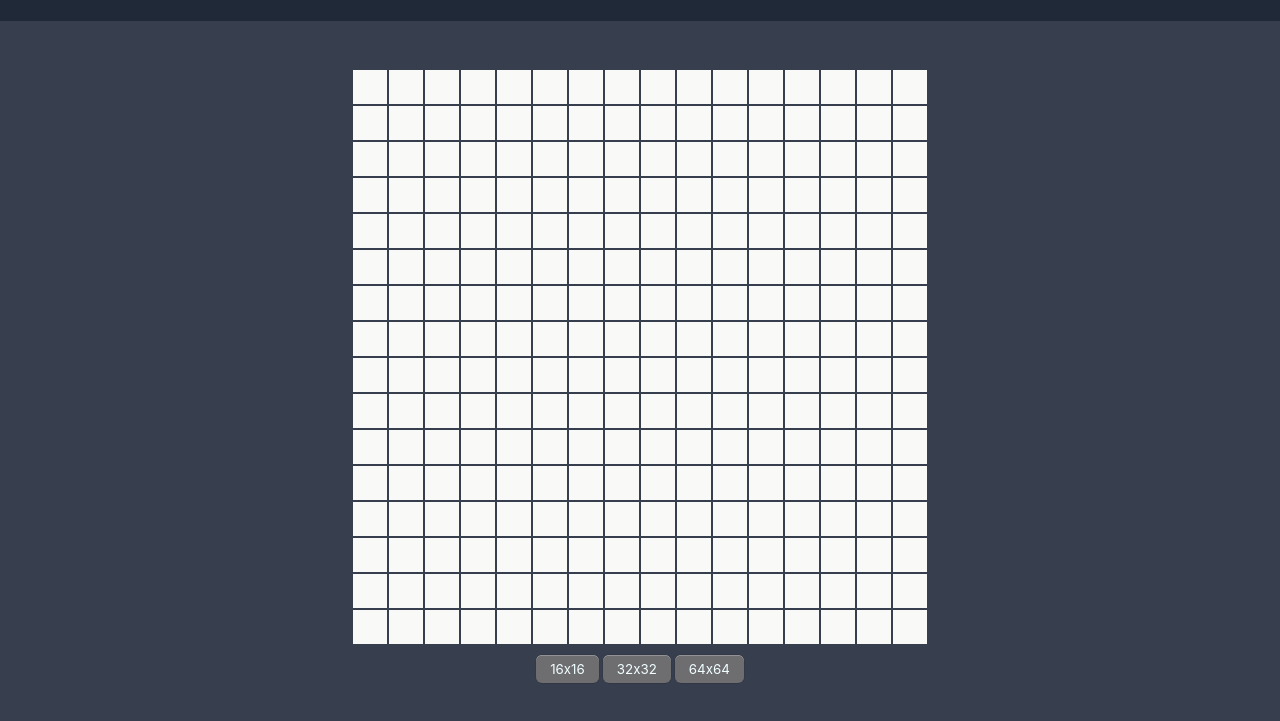
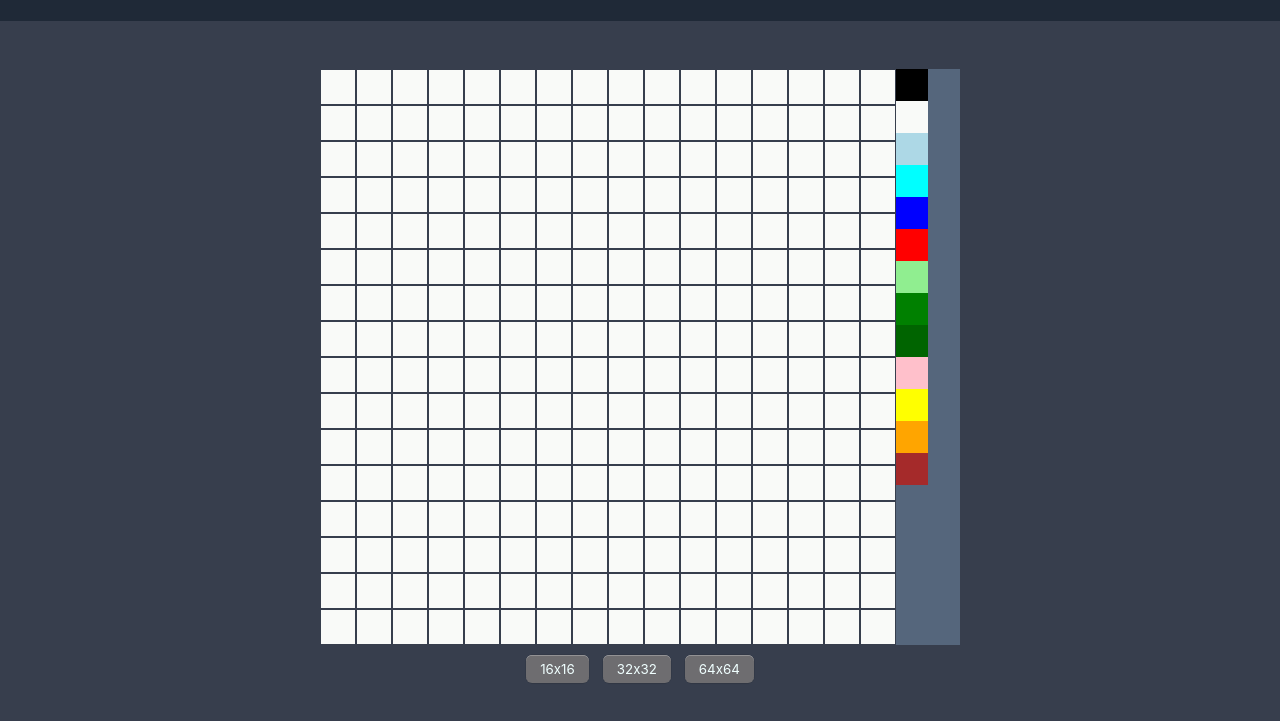
Before and after one commit to HusH3535/etch-a-sketch, a plain HTML site: page index.html in a window 1280 px wide. Shown: the part 69-790 px from the top of the page. Drawn offline with Linux system fonts and the light colour scheme.

Commit message:
add support for multiple colors and menu for selecting color

```diff
--- a/index.html
+++ b/index.html
@@ -14,7 +14,13 @@
     </div>
 
     <div class="content">
-        <div class="white-board">
+        <div class =  "middle-section">
+            <div class="white-board">
+
+            </div>
+            <div class ="colors">
+
+            </div>
 
         </div>
         <div class="buttons">
--- a/script.js
+++ b/script.js
@@ -1,6 +1,6 @@
 const container = document.querySelector('.white-board');
 const buttonContainer = document.querySelector('.buttons');
-const colorChoices = ["black", "f9faf8"];
+const colorChoices = ["black", "#f9faf8", "lightblue","cyan", "blue","red", "lightgreen", "green","darkgreen","pink","yellow","orange","brown"];
 
 let selected_color = colorChoices[0];
 
@@ -10,6 +10,7 @@ let cells;
 
 CreateGrid();
 SetUpButtons();
+CreateColors()
 
 function SetUpButtons(){
 
@@ -61,11 +62,7 @@ function CreateGrid() {
             const basis = (1/cell_num) * 100;
             cell.style.cssText = `flex-basis: ${basis}%; flex-growth: 0; flex-shirnk: 0`;
             cell.addEventListener('click', (e) => {
-                if (e.target.style.background == 'black') {
-                    e.target.style.background =  `#f9faf8`;
-                }else{
-                    e.target.style.background = 'black';
-                }
+                    e.target.style.background =  selected_color;
 
             });
             cellArray.appendChild(cell);
@@ -74,10 +71,34 @@ function CreateGrid() {
 
 }
 
+function CreateColors() {
+    const colorContainer = document.querySelector('.colors');
+
+    for (let i = 0; i < colorChoices.length; i++) {
+        const colorCell = document.createElement('div');
+
+
+        // colorCell.classList.add('cell');
+        colorCell.classList.add('colorCell');
+
+        colorCell.style.background =  colorChoices[i];
+        colorContainer.appendChild(colorCell);
+
+        colorCell.addEventListener('click', (e) => {
+
+            selected_color = e.target.style.background;
+
+
+        });
+    }
+}
+
 function removeAllChildNodes(parent) {
     while (parent.firstChild) {
         parent.removeChild(parent.firstChild);
     }
+
+
 }
 
 function DeleteCurrentGrid() {
--- a/style.css
+++ b/style.css
@@ -51,6 +51,7 @@ body{
     color: azure;
     align-items: center;
     padding: 6px 14px;
+    margin: 0px 5px;
     font-family: -apple-system, BlinkMacSystemFont, 'Roboto', sans-serif;
     border-radius: 6px;
     border: none;
@@ -64,6 +65,28 @@ body{
     outline: 0;
 }
 
+.middle-section{
+    display: flex;
+    flex-direction: row;
+
+}
+
+.colors{
+
+    width: 5vw;
+    height: 45vw;
+    display: flex;
+    background-color: #55667c;
+    flex-wrap: wrap;
+    flex-direction: column;
+}
+
+.colorCell{
+    width: 2.5vw;
+    height: 2.5vw;
+    margin: 0;
+    padding: 0;
+}
 
 .buttons{
     padding: 10px;
```
Also changed, not shown: 1 other file.
